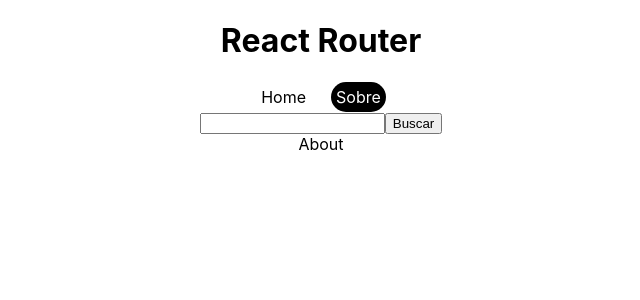
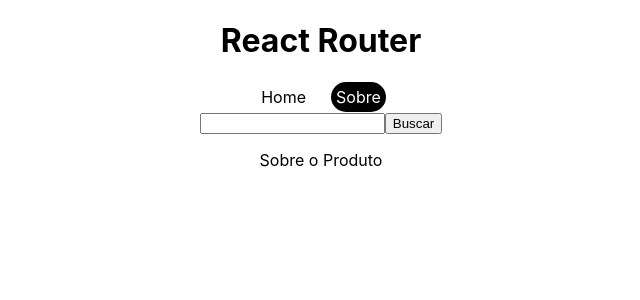
Before and after one commit to YuriCF1/Proj.Study-React-8, a React (Create React App) app in the folder react-router/: page /about in a window 1280 px wide. Shown: the top 300 px of the page, without its empty margins (319-959 px from the left). Built offline with nearby package versions, Linux system fonts and the light colour scheme.

Commit message:
Refactoring about page

```diff
--- a/react-router/src/pages/About.js
+++ b/react-router/src/pages/About.js
@@ -1,9 +1,11 @@
-import React from 'react'
+import React from "react";
 
 const About = () => {
   return (
-    <div>About</div>
-  )
-}
+    <div>
+      <p>Sobre o Produto</p>
+    </div>
+  );
+};
 
-export default About
+export default About;
```
